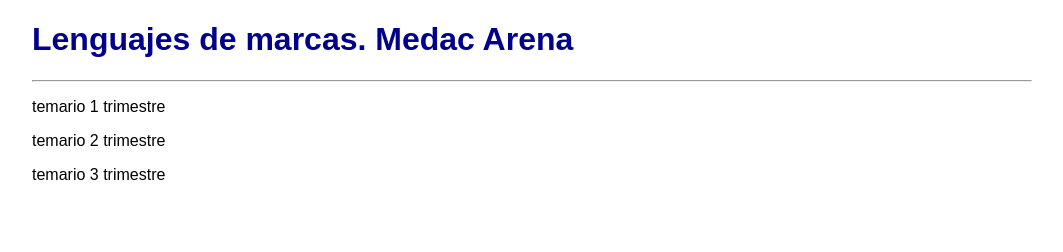
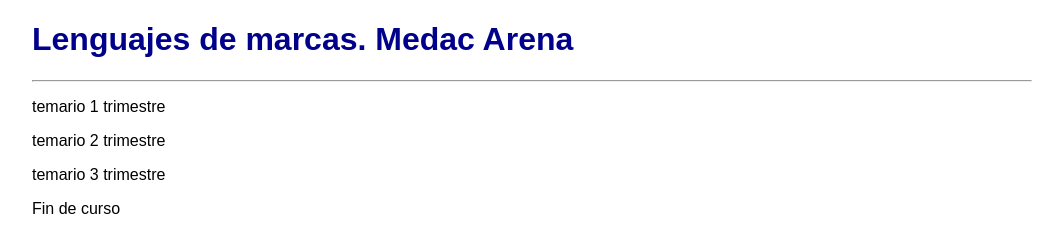
Before and after one commit to qiqe-medac/qiqe-medac, a plain HTML site: page index.html in a window 1280 px wide. Shown: the whole page, without its empty margins (108-1171 px from the left). Drawn offline with Linux system fonts and the light colour scheme.

Commit message:
Update index.html (#1)

```diff
--- a/index.html
+++ b/index.html
@@ -13,6 +13,7 @@
     <p>temario 1 trimestre</p>
     <p>temario 2 trimestre</p>
     <p>temario 3 trimestre</p>
+    <p>Fin de curso</p>
 
 </body>
 </html>
```
